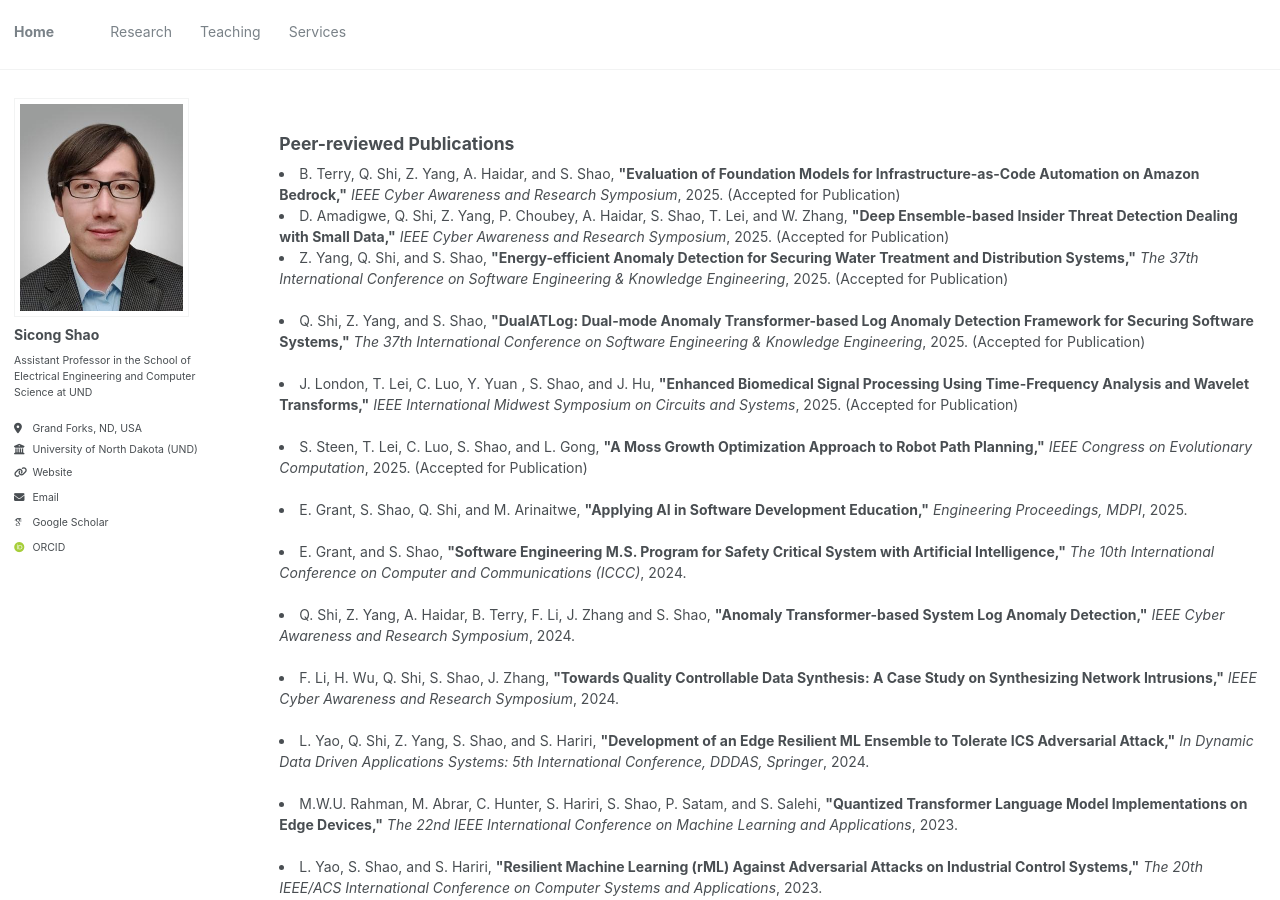
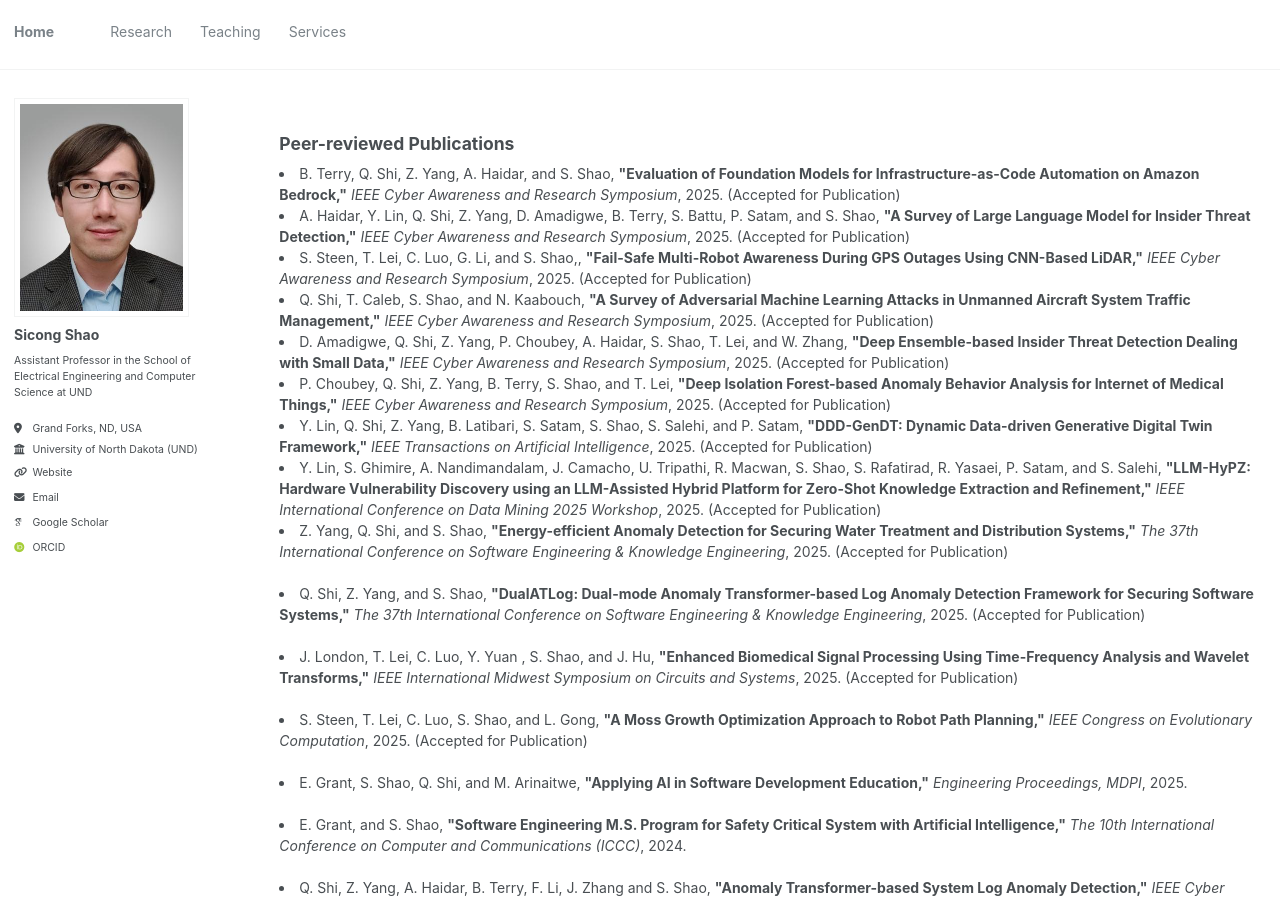
Before and after one commit to sicongshao/sicongshao.github.io, a Jekyll site: the page built from _pages/publications.html, in a window 1280 px wide and 900 px high. Built offline with Jekyll 4.4.1, drawn with Linux system fonts in a browser that asks for light colours; some web fonts are replaced.

Commit message:
first commit

```diff
--- a/_pages/publications.html
+++ b/_pages/publications.html
@@ -24,9 +24,37 @@ author_profile: true
   B. Terry, Q. Shi, Z. Yang, A. Haidar, and S. Shao, <strong>"Evaluation of Foundation Models for Infrastructure-as-Code Automation on Amazon Bedrock,"</strong> <i>IEEE Cyber Awareness and Research Symposium</i>, 2025. (Accepted for Publication)
 </li>
 
+
+<li>
+  A. Haidar, Y. Lin, Q. Shi, Z. Yang, D. Amadigwe, B. Terry, S. Battu, P. Satam, and S. Shao, <strong>"A Survey of Large Language Model for Insider Threat Detection,"</strong> <i>IEEE Cyber Awareness and Research Symposium</i>, 2025. (Accepted for Publication)
+</li>
+
+<li>
+  S. Steen, T. Lei, C. Luo, G. Li, and S. Shao,, <strong>"Fail-Safe Multi-Robot Awareness During GPS Outages Using CNN-Based LiDAR,"</strong> <i>IEEE Cyber Awareness and Research Symposium</i>, 2025. (Accepted for Publication)
+</li>
+
+<li>
+ Q. Shi, T. Caleb, S. Shao, and N. Kaabouch, <strong>"A Survey of Adversarial Machine Learning Attacks in Unmanned Aircraft System Traffic Management,"</strong> <i>IEEE Cyber Awareness and Research Symposium</i>, 2025. (Accepted for Publication)
+</li>
+
 <li>
   D. Amadigwe, Q. Shi, Z. Yang, P. Choubey, A. Haidar, S. Shao, T. Lei, and W. Zhang, <strong>"Deep Ensemble-based Insider Threat Detection Dealing with Small Data,"</strong> <i>IEEE Cyber Awareness and Research Symposium</i>, 2025. (Accepted for Publication)
 </li>
+
+<li>
+  P. Choubey, Q. Shi, Z. Yang, B. Terry, S. Shao, and T. Lei, <strong>"Deep Isolation Forest-based Anomaly Behavior Analysis for Internet of Medical Things,"</strong> <i>IEEE Cyber Awareness and Research Symposium</i>, 2025. (Accepted for Publication)
+</li>
+
+
+
+<li>
+  Y. Lin, Q. Shi, Z. Yang, B. Latibari, S. Satam, S. Shao, S. Salehi, and P. Satam, <strong>"DDD-GenDT: Dynamic Data-driven Generative Digital Twin Framework,"</strong> <i>IEEE Transactions on Artificial Intelligence</i>, 2025. (Accepted for Publication)
+</li>
+
+<li>
+  Y. Lin, S. Ghimire, A. Nandimandalam, J. Camacho, U. Tripathi, R. Macwan, S. Shao, S. Rafatirad, R. Yasaei, P. Satam, and S. Salehi, <strong>"LLM-HyPZ: Hardware Vulnerability Discovery using an LLM-Assisted Hybrid Platform for Zero-Shot Knowledge Extraction and Refinement,"</strong> <i>IEEE International Conference on Data Mining 2025 Workshop</i>, 2025. (Accepted for Publication)
+</li>
+
 
 
 <li>
```
